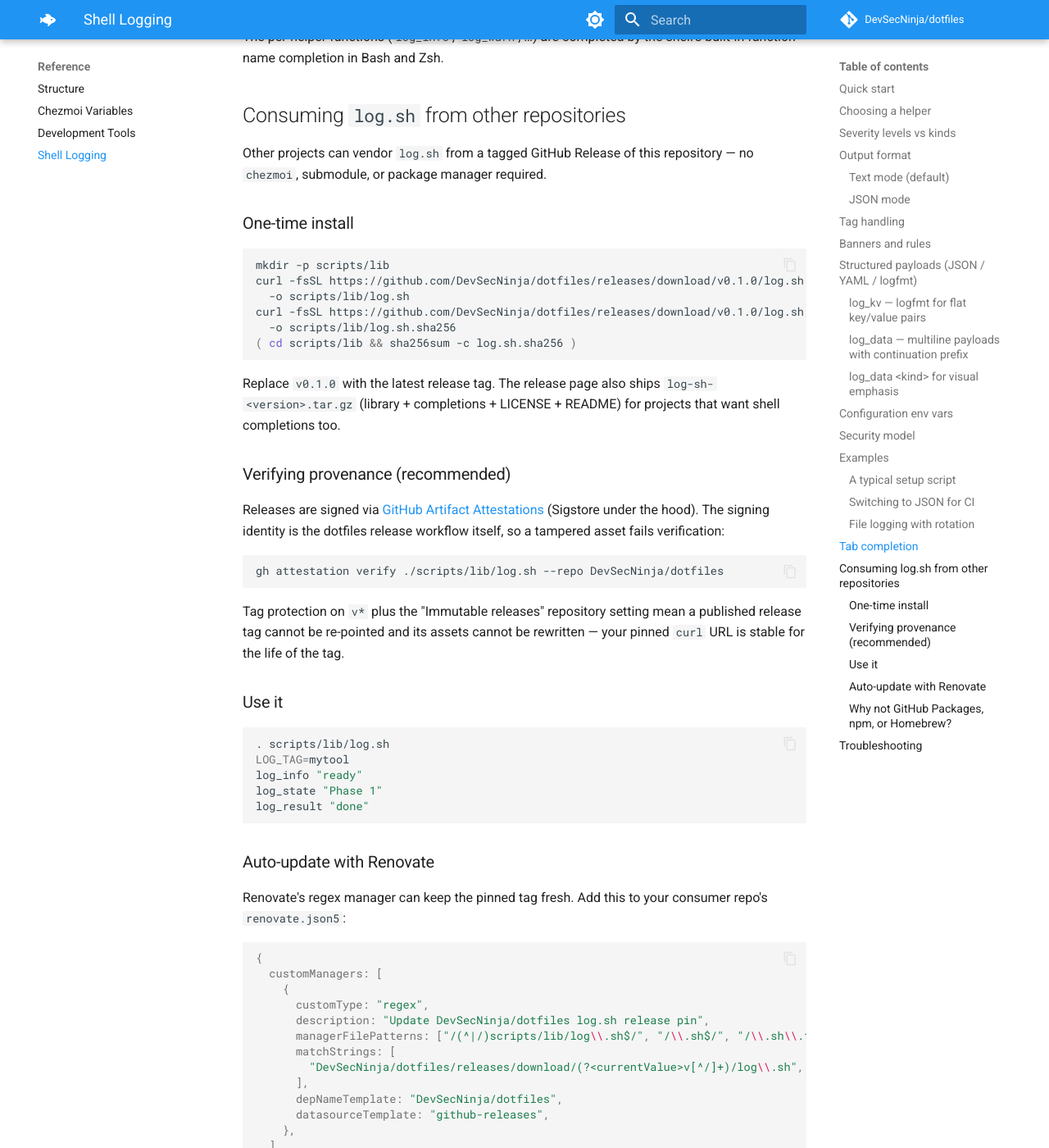
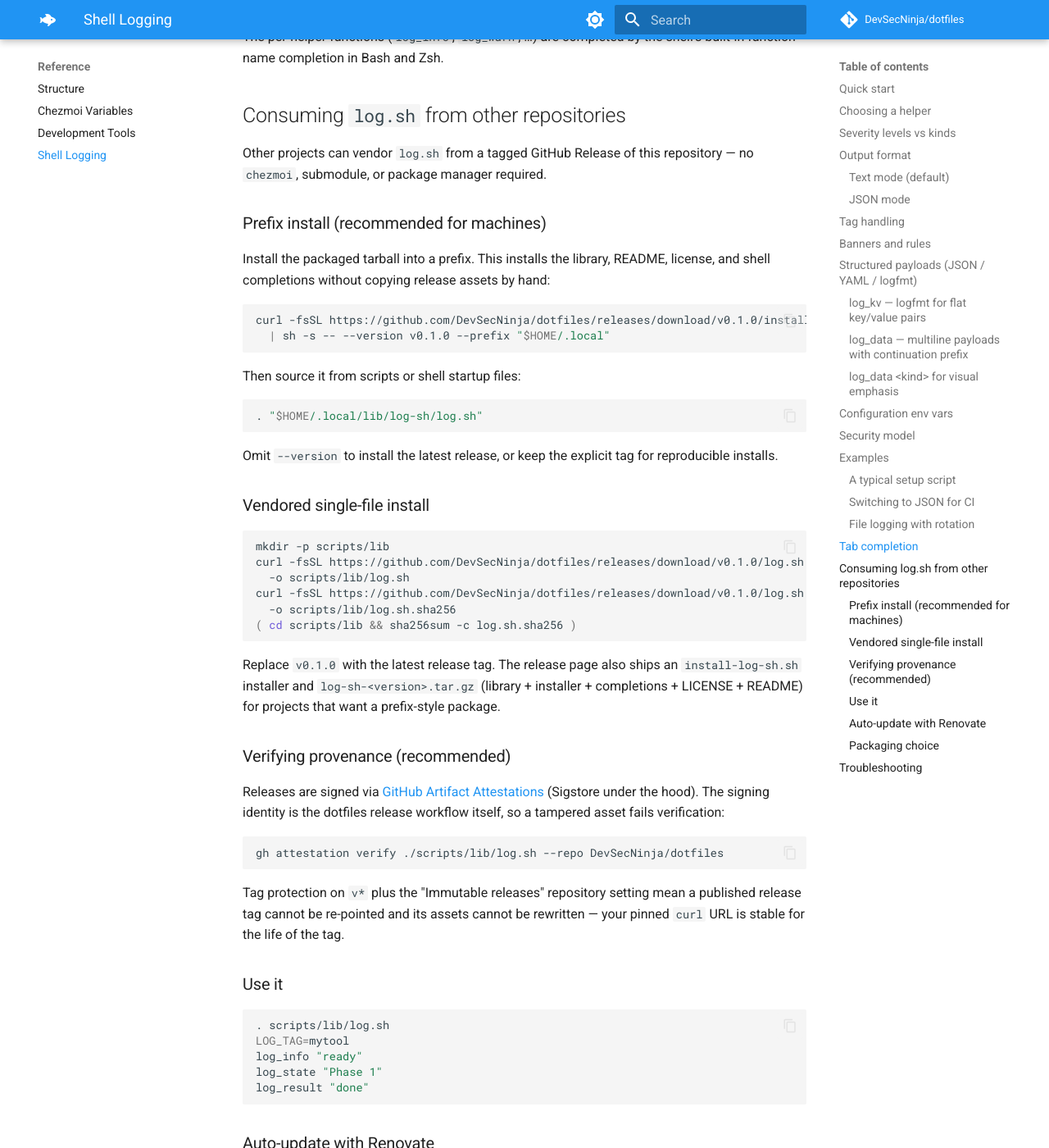
Before and after one commit to DevSecNinja/dotfiles, an MkDocs documentation site: the page built from docs/logging.md, in a window 1280 px wide and 1400 px high, scrolled down 8541 px. Shown: the whole window at 82% size. Built offline with MkDocs 1.6.1 and Material for MkDocs 9.7.7, drawn with Linux system fonts in a browser that asks for light colours; comment, search, counter and statistics services are not loaded; some of the changed text lies outside the part shown.

Commit message:
feat(log.sh): add release installer packaging
Agent-Logs-Url: https://github.com/DevSecNinja/dotfiles/sessions/56dbc4d0-f37d-45f4-ab55-2f743f761b88

Co-authored-by: DevSecNinja <14926452+DevSecNinja@users.noreply.github.com>

````diff
--- a/docs/logging.md
+++ b/docs/logging.md
@@ -335,7 +335,26 @@ shell's built-in function-name completion in Bash and Zsh.
 Other projects can vendor `log.sh` from a tagged GitHub Release of this
 repository — no `chezmoi`, submodule, or package manager required.
 
-### One-time install
+### Prefix install (recommended for machines)
+
+Install the packaged tarball into a prefix. This installs the library,
+README, license, and shell completions without copying release assets by hand:
+
+```sh
+curl -fsSL https://github.com/DevSecNinja/dotfiles/releases/download/v0.1.0/install-log-sh.sh \
+  | sh -s -- --version v0.1.0 --prefix "$HOME/.local"
+```
+
+Then source it from scripts or shell startup files:
+
+```sh
+. "$HOME/.local/lib/log-sh/log.sh"
+```
+
+Omit `--version` to install the latest release, or keep the explicit tag for
+reproducible installs.
+
+### Vendored single-file install
 
 ```sh
 mkdir -p scripts/lib
@@ -346,9 +365,10 @@ curl -fsSL https://github.com/DevSecNinja/dotfiles/releases/download/v0.1.0/log.
 ( cd scripts/lib && sha256sum -c log.sh.sha256 )
 ```
 
-Replace `v0.1.0` with the latest release tag. The release page also ships
-`log-sh-<version>.tar.gz` (library + completions + LICENSE + README) for
-projects that want shell completions too.
+Replace `v0.1.0` with the latest release tag. The release page also ships an
+`install-log-sh.sh` installer and `log-sh-<version>.tar.gz` (library +
+installer + completions + LICENSE + README) for projects that want a
+prefix-style package.
 
 ### Verifying provenance (recommended)
 
@@ -402,7 +422,13 @@ Pair with a small refresher script (committed in the consumer repo) that
 re-downloads the file when the pinned URL changes — Renovate opens a PR,
 the script runs in CI, and the vendored copy is updated.
 
-### Why not GitHub Packages, npm, or Homebrew?
+### Packaging choice
+
+The supported packaging path is GitHub Release assets: a raw vendorable
+`log.sh`, a prefix installer, and a tarball containing the library,
+completions, README, and license.
+
+Why not GitHub Packages, npm, or Homebrew?
 
 - **GitHub Packages** does not host plain shell tarballs; the available
   formats (npm / NuGet / Maven / OCI) all add a client-tooling dependency
````
Also changed, not shown: 4 other files.
